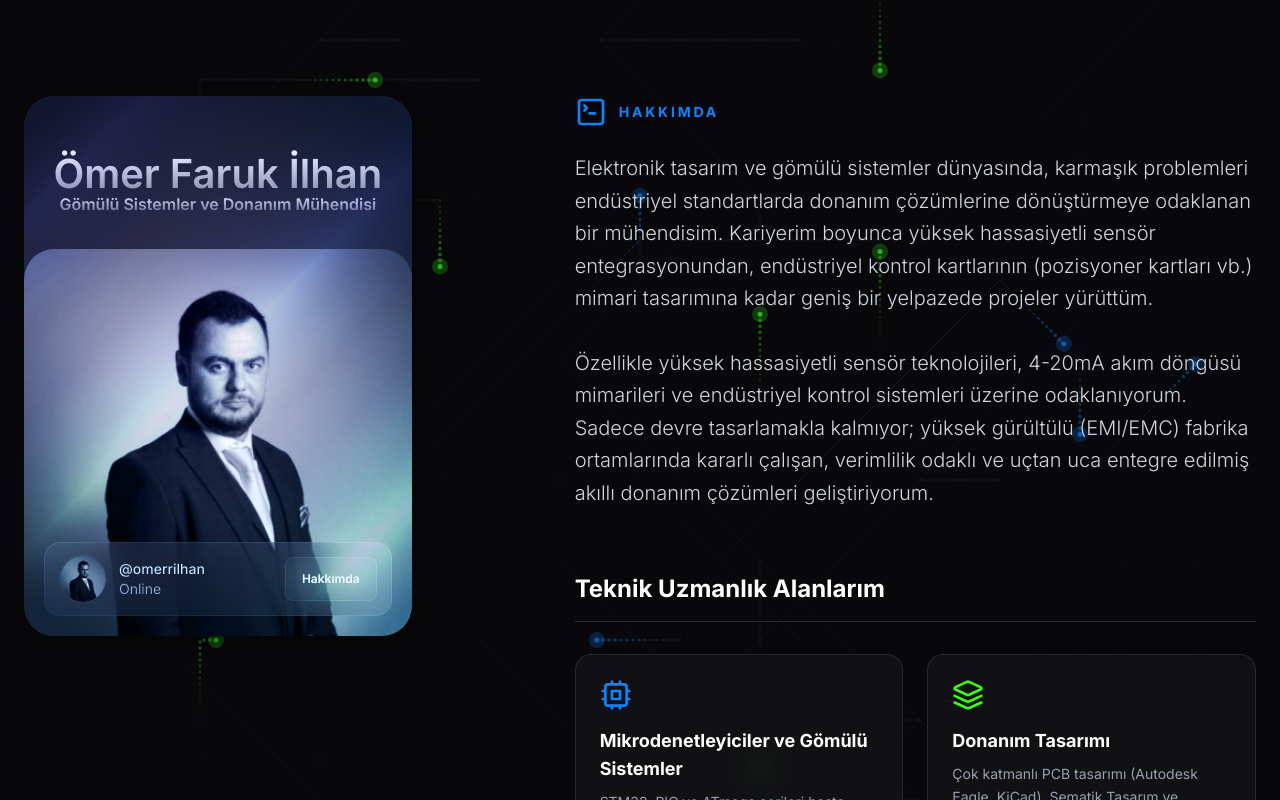
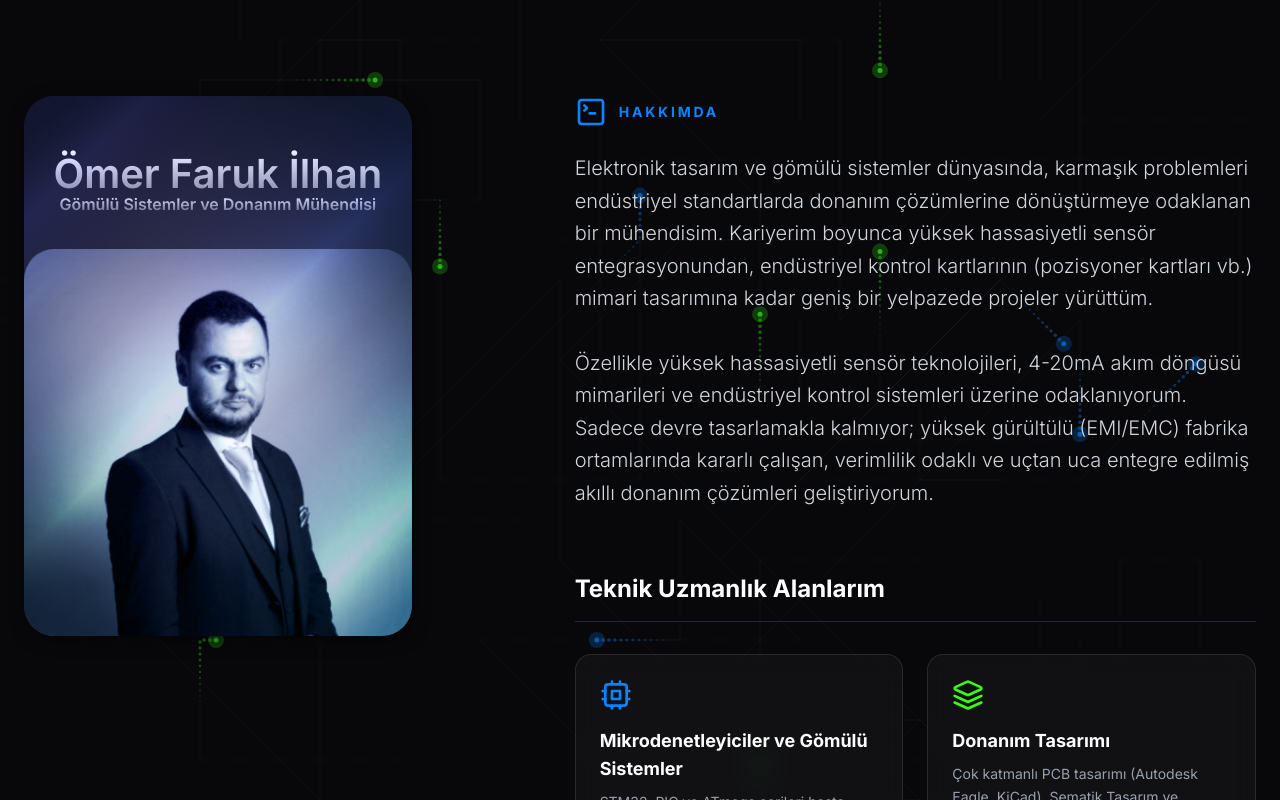
Before and after one commit to omerr719/engineers-workbench, a React (Vite) app: page / in a window 1280 px wide. Shown: the top 800 px of the page. Built offline with nearby package versions, Linux system fonts and the light colour scheme; no server answers; the database is empty.

Commit message:
style: remove userInfo overlay from profile card

```diff
--- a/src/components/LandingPage.jsx
+++ b/src/components/LandingPage.jsx
@@ -243,7 +243,7 @@ export default function LandingPage({ onEnter }) {
                 status="Online"
                 contactText={t?.aboutHeader}
                 avatarUrl="/profile.jpg.jpeg"
-                showUserInfo={true}
+                showUserInfo={false}
                 enableTilt={true}
                 enableMobileTilt={true}
                 onContactClick={() => {
```
